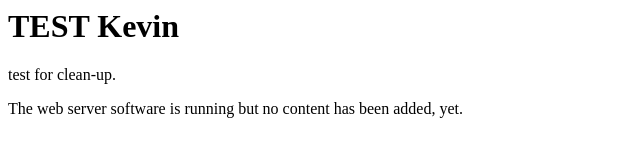
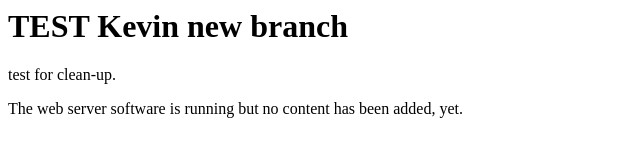
Before and after one commit to kevinsavoie/testLinux, a plain HTML site: page index.html in a window 1280 px wide. Shown: the whole page, without its empty margins (0-640 px from the left). Drawn offline with Linux system fonts and the light colour scheme.

Commit message:
change for the new branch

```diff
--- a/index.html
+++ b/index.html
@@ -1,4 +1,4 @@
-<html><body><h1>TEST Kevin</h1>
+<html><body><h1>TEST Kevin new branch</h1>
 <p>test for clean-up.</p>
 <p>The web server software is running but no content has been added, yet.</p>
 </body></html>
```
